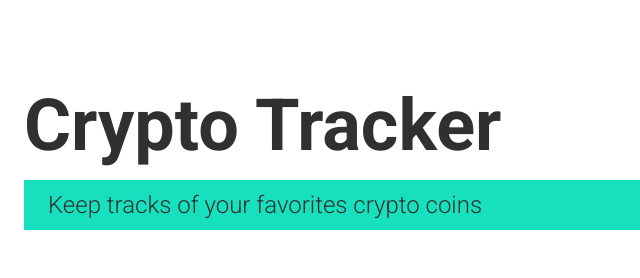
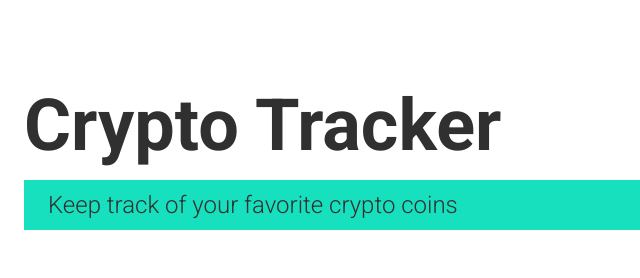
Before and after one commit to Rafik-Zaied/personal-site, a plain HTML site: page portfolio-item-crypto-tracker.html in a window 1280 px wide. Shown: the top 278 px of the page, 152-792 px from the left. Drawn offline with Linux system fonts and the light colour scheme.

Commit message:
Update portfolio-item-crypto-tracker.html

```diff
--- a/portfolio-item-crypto-tracker.html
+++ b/portfolio-item-crypto-tracker.html
@@ -36,7 +36,7 @@
     <!-- INTRODUCTION -->
     <section class="portfolio-item-intro">
       <h1 class="section-title section-title-intro"><strong>Crypto Tracker</strong></h1>
-      <p class="section-subtitle section-subtitle-intro">Keep tracks of your favorites crypto coins</p>
+      <p class="section-subtitle section-subtitle-intro">Keep track of your favorite crypto coins</p>
     </section>
 
     <div class="portfolio-item-main">
```
